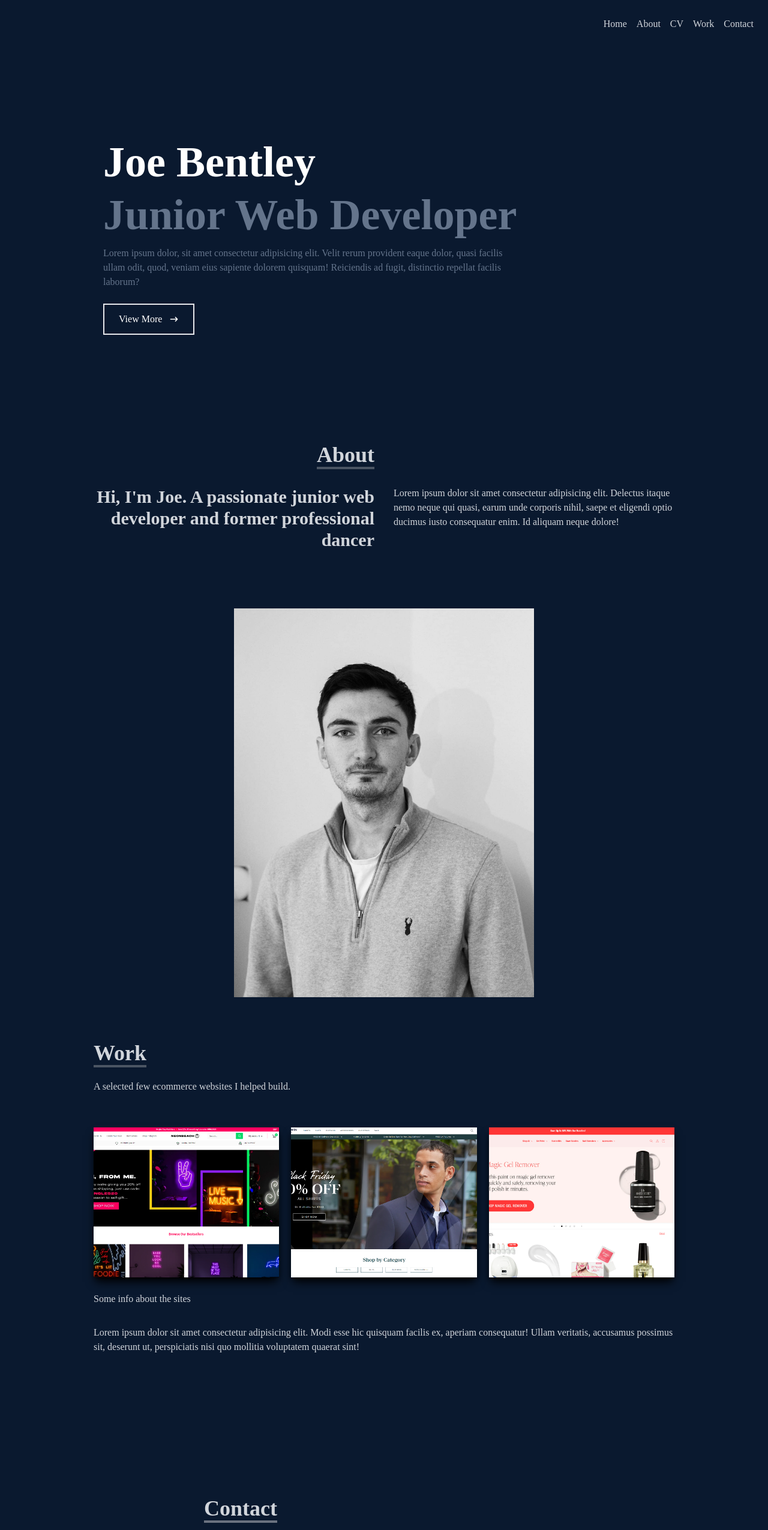
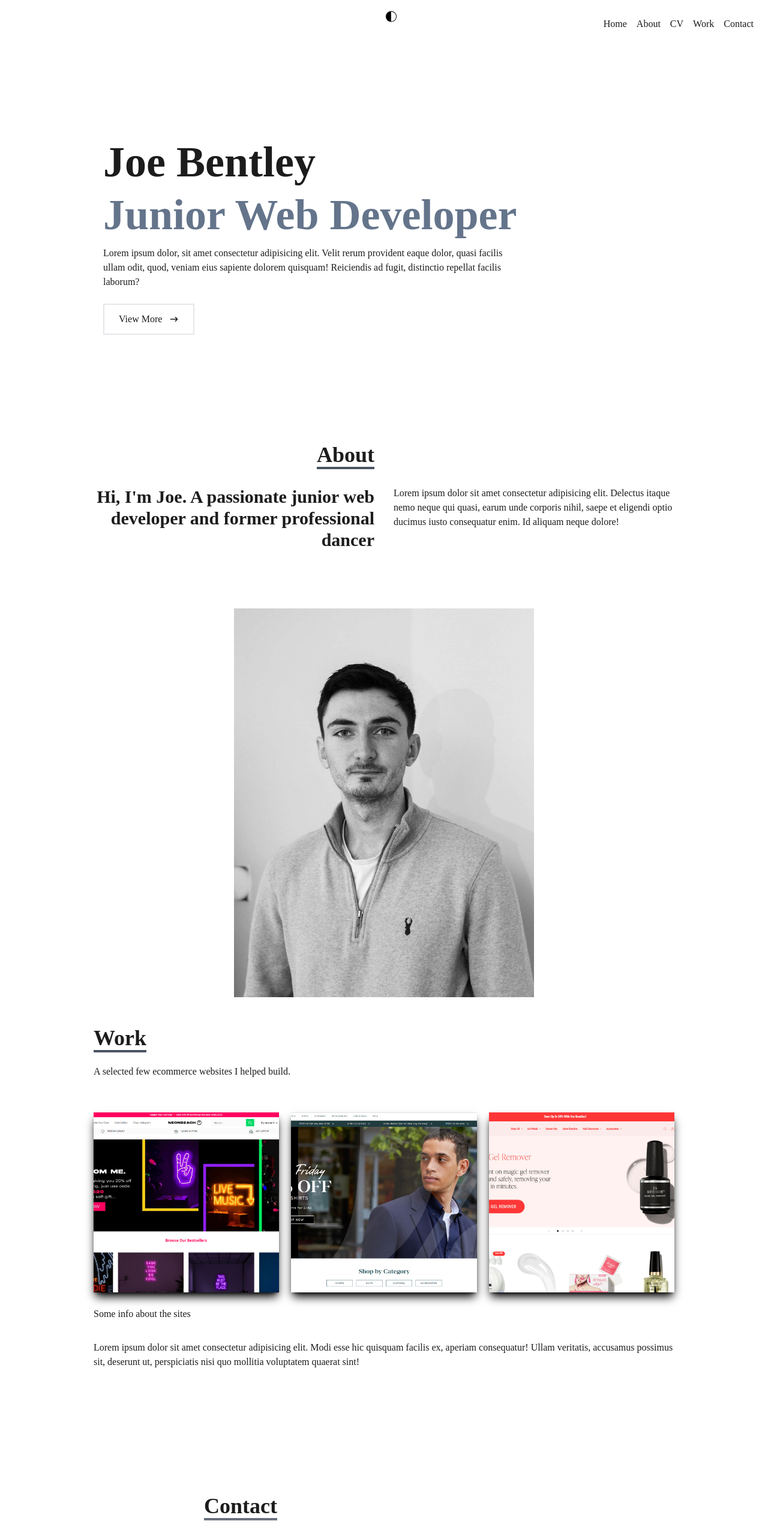
Before and after one commit to Joe-Bentley/JB-react-portfolio, a React (Create React App) app in the folder portfolio-react-app/: page / in a window 1280 px wide. Shown: the top 2550 px of the page at 60% size. Built offline with nearby package versions, Linux system fonts and the light colour scheme.

Commit message:
Darkmode

```diff
--- a/portfolio-react-app/src/App.js
+++ b/portfolio-react-app/src/App.js
@@ -1,17 +1,50 @@
+import React, { useState, useEffect } from "react";
 import About from "./components/About";
 import Home from "./components/Home";
 import Contact from "./components/Contact";
 import Navbar from "./components/Navbar";
 import Work from "./components/Work";
+import { WiMoonAltFirstQuarter } from "react-icons/wi";
 
 function App() {
+  const [theme, setTheme] = useState(null);
+
+  useEffect(() => {
+    if (window.matchMedia("(prefers-color-scheme: dark)").matches) {
+      setTheme("dark");
+    } else {
+      setTheme("light");
+    }
+  }, []);
+
+  const handleThemeSwitch = () => {
+    setTheme(theme === "dark" ? "light" : "dark");
+  };
+
+  useEffect(() => {
+    if (theme === "dark") {
+      document.documentElement.classList.add("dark");
+    } else {
+      document.documentElement.classList.remove("dark");
+    }
+  }, [theme]);
+
   return (
     <div>
-      <Navbar />
-      <Home />
-      <About />
-      <Work />
-      <Contact />
+      <div className="bg-white dark:bg-slate-900 min-h-screen font-inter ">
+        <button
+          type="button"
+          onClick={handleThemeSwitch}
+          className="fixed z-10 left-[50%] top-[2%]"
+        >
+          <WiMoonAltFirstQuarter className="text-2xl mr-2 mb-1 text-black dark:text-white" />
+        </button>
+        <Navbar />
+        <Home />
+        <About />
+        <Work />
+        <Contact />
+      </div>
     </div>
   );
 }
--- a/portfolio-react-app/src/components/About.jsx
+++ b/portfolio-react-app/src/components/About.jsx
@@ -3,7 +3,7 @@ import Profile from '../assets/jb-profile.jpg'
 
 const About = () => {
   return (
-    <div name='about' className='w-full h-screen bg-[#0a192f] text-gray-300'>
+    <div name='about' className='w-full h-screen bg-white text-[#1C1C1C] dark:bg-[#1C1C1C] dark:text-gray-300'>
       <div className='flex flex-col justify-center items-center w-full h-full'>
         <div className='max-w-[1000px] w-full grid grid-cols-2 gap-8'>
           <div className='sm:text-right pb-8 pl-4'>
--- a/portfolio-react-app/src/components/Contact.jsx
+++ b/portfolio-react-app/src/components/Contact.jsx
@@ -1,17 +1,19 @@
 import React from 'react'
+import { HiArrowNarrowRight } from 'react-icons/hi';
 
 const Contact = () => {
   return (
-    <div name='contact' className='w-full h-screen bg-[#0a192f]  flex justify-center items-center p-4'>
+    <div name='contact' className='w-full h-screen bg-white text-[#1C1C1C] dark:bg-[#1C1C1C] dark:text-gray-300 flex justify-center items-center p-4'>
       <form method="POST" action="https://getform.io/f/52b92735-f00e-4e17-9383-61bc03185c0e" className='flex flex-col max-w-[600px] w-full'>
           <div className='pb-8'>
-            <p className='text-4xl font-bold inline border-b-4 border-gray-500 text-gray-300'>Contact</p>
-            <p className='text-gray-300 py-4'>Drop me a message</p>
+            <p className='text-4xl font-bold inline border-b-4 border-gray-500'>Contact</p>
+            <p className='py-4'>Drop me a message</p>
           </div>
-          <input className='p-2' type="text" placeholder='Name' name='name' />
-          <input className='my-4 p-2' type="email" placeholder='Email' name='email' />
-          <textarea className='p-2' name="message" rows="10" placeholder='Message'></textarea>
-          <button className='text-white border-2 px-4 py-3 my-8 mx-auto flex items-center hover:bg-slate-500 '>Submit</button>
+          <input className='p-2 placeholder:text-black dark:placeholder:text-white text-black dark:text-white dark:bg-transparent border-b-[3px]' type="text" placeholder='Name' name='name' />
+          <input className='my-4 p-2 placeholder:text-black dark:placeholder:text-white text-black dark:text-white dark:bg-transparent border-b-[3px]' type="email" placeholder='Email' name='email' />
+          <textarea className='p-2 placeholder:text-black dark:placeholder:text-white text-black dark:text-white dark:bg-transparent border-b-[3px]' name="message" rows="10" placeholder='Message'></textarea>
+          <button className='border-2 border-gray-500 px-4 py-3 my-8 flex items-center hover:bg-[#FF0000] hover:text-white'>Submit <HiArrowNarrowRight className='ml-3 '/>
+          </button>
 
       </form>
 
--- a/portfolio-react-app/src/components/Home.jsx
+++ b/portfolio-react-app/src/components/Home.jsx
@@ -4,16 +4,17 @@ import { HiArrowNarrowRight } from 'react-icons/hi';
 
 const Home = () => {
   return (
-    <div name='home' className='w-full h-screen bg-[#0a192f]'>
+    <div name='home' className='w-full h-screen
+    bg-white text-[#1C1C1C] dark:bg-[#1C1C1C] dark:text-gray-300'>
 
       <div className='max-w-[1000px] mx-auto px-8 flex flex-col justify-center h-full'>
         <p className='text-slate-600'></p>
-        <h1 className='text-4xl sm:text-7xl font-bold text-white'>Joe Bentley</h1>
+        <h1 className='text-4xl sm:text-7xl font-bold'>Joe Bentley</h1>
         <h2 className='text-4xl mt-4 sm:text-7xl font-bold text-slate-500'>Junior Web Developer</h2>
-        <p className='text-slate-500 py-4 max-w-[700px]'>Lorem ipsum dolor, sit amet consectetur adipisicing elit. Velit rerum provident eaque dolor, quasi facilis ullam odit, quod, veniam eius sapiente dolorem quisquam! Reiciendis ad fugit, distinctio repellat facilis laborum?</p>
+        <p className='text-[#1C1C1C] dark:text-gray-300 py-4 max-w-[700px]'>Lorem ipsum dolor, sit amet consectetur adipisicing elit. Velit rerum provident eaque dolor, quasi facilis ullam odit, quod, veniam eius sapiente dolorem quisquam! Reiciendis ad fugit, distinctio repellat facilis laborum?</p>
         <div>
           <Link to="about" smooth={true} duration={500}>
-            <button className='text-white border-2 px-6 py-3 my-2 flex items-center hover:bg-slate-500'>View More
+            <button className='border-2 px-6 py-3 my-2 flex items-center  hover:bg-[#FF0000] hover:text-white'>View More
               <HiArrowNarrowRight className='ml-3 '/>
             </button>
           </Link>
--- a/portfolio-react-app/src/components/Navbar.jsx
+++ b/portfolio-react-app/src/components/Navbar.jsx
@@ -9,20 +9,22 @@ const Navbar = () => {
     setNav(!nav);
   };
 
+
   const [isOpen, setOpen] = useState(false);
 
   return (
-    <div className="fixed w-full h-[80px] flex justify-between items-center px-4 bg-[#0a192f] text-gray-300">
+    <div className="fixed w-full h-[80px] flex justify-between items-center px-4
+    bg-white text-[#1C1C1C] dark:bg-[#1C1C1C] dark:text-white">
       <div>{/* Logo */}</div>
 
       <ul className="hidden md:flex">
         <li>
-          <Link to="home" smooth={true} duration={500}>
+          <Link to="home" className="hover:underline" smooth={true} duration={500}>
             Home
           </Link>
         </li>
         <li>
-          <Link to="about" smooth={true} duration={500}>
+          <Link to="about" className="hover:underline" smooth={true} duration={500}>
             About
           </Link>
         </li>
@@ -30,12 +32,12 @@ const Navbar = () => {
           <a href="/">CV</a>
         </li>
         <li>
-          <Link to="work" smooth={true} duration={500}>
+          <Link to="work" className="hover:underline" smooth={true} duration={500}>
             Work
           </Link>
         </li>
         <li>
-          <Link to="contact" smooth={true} duration={500}>
+          <Link to="contact"className="hover:underline"  smooth={true} duration={500}>
             Contact
           </Link>
         </li>
@@ -48,31 +50,31 @@ const Navbar = () => {
         className={
           !nav
             ? "hidden"
-            : "absolute top-0 left-0 w-full h-screen bg-[#0a192f] flex flex-col justify-center items-center"
+            : "absolute top-0 left-0 w-full h-screen bg-white text-[#1C1C1C] dark:bg-[#1C1C1C] dark:text-white flex flex-col justify-center items-center"
         }
       >
-        <li className="py-6 text-4xl">
+        <li className="py-6 text-4xl hover:underline">
           <Link onClick={handleClick} to="home" smooth={true} duration={500}>
             Home
           </Link>
         </li>
-        <li className="py-6 text-4xl">
+        <li className="py-6 text-4xl hover:underline">
           {" "}
           <Link onClick={handleClick} to="about" smooth={true} duration={500}>
             About
           </Link>
         </li>
-        <li className="py-6 text-4xl">
+        <li className="py-6 text-4xl hover:underline">
           <a target="_blank" href="www.google.com">
             CV
           </a>
         </li>
-        <li className="py-6 text-4xl">
+        <li className="py-6 text-4xl hover:underline">
           <Link onClick={handleClick} to="work" smooth={true} duration={500}>
             Work
           </Link>
         </li>
-        <li className="py-6 text-4xl">
+        <li className="py-6 text-4xl hover:underline">
           <Link onClick={handleClick} to="contact" smooth={true} duration={500}>
             Contact
           </Link>
@@ -80,6 +82,7 @@ const Navbar = () => {
       </ul>
       <div className="hidden"></div>
     </div>
+
   );
 };
 
--- a/portfolio-react-app/src/components/Work.jsx
+++ b/portfolio-react-app/src/components/Work.jsx
@@ -5,7 +5,7 @@ import FDM from '../assets/14DM.png'
 
 const Work = () => {
   return (
-    <div name='work' className='w-full md:h-screen bg-[#0a192f] text-gray-300'>
+    <div name='work' className='w-full md:h-screen bg-white text-[#1C1C1C] dark:bg-[#1C1C1C] dark:text-gray-300'>
         <div className='max-w-[1000px] mx-auto p-4 flex flex-col justify-center w-full h-full'>
           <div className='pb-8'>
             <p className='text-4xl font-bold inline border-b-4 text-gray border-gray-600'>Work</p>
--- a/portfolio-react-app/src/index.css
+++ b/portfolio-react-app/src/index.css
@@ -20,7 +20,7 @@
     background-repeat: no-repeat;
     background-size: cover;
     background-position: center;
-    height: 250px;
+    height: 300px;
 }
 
 .work-card:hover {
--- a/portfolio-react-app/tailwind.config.js
+++ b/portfolio-react-app/tailwind.config.js
@@ -1,5 +1,6 @@
 /** @type {import('tailwindcss').Config} */
 module.exports = {
+  darkMode: "class",
   content: ["./src/**/*.{js,jsx,ts,tsx}",],
   theme: {
     extend: {},
```
